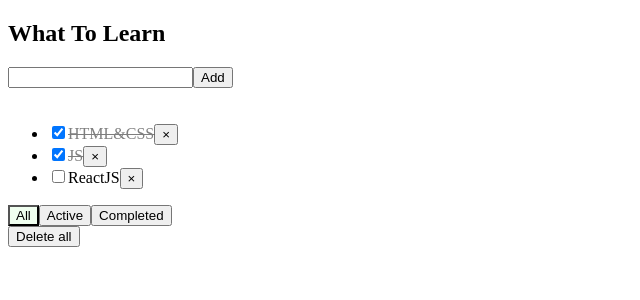
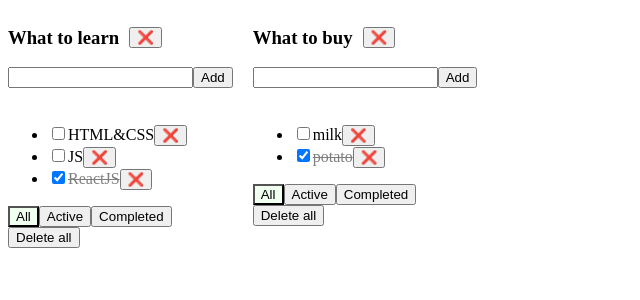
Before and after one commit to IgorVoronkov/trello-app, a React (Vite) app: page / in a window 1280 px wide. Shown: the top 300 px of the page, without its empty margins (0-640 px from the left). Built offline with nearby package versions, Linux system fonts and the light colour scheme.

Commit message:
refactor: rewrite state layer for multiple todo lists

```diff
--- /dev/null
+++ b/src/App.module.css
@@ -0,0 +1,5 @@
+.app {
+  display: flex;
+  flex-wrap: wrap;
+  gap: 20px;
+}
--- a/src/App.tsx
+++ b/src/App.tsx
@@ -1,20 +1,28 @@
+import styles from './App.module.css'
 import { TodoBoard } from './components/todo-board/TodoBoard'
-import { useTodos } from './useTodos'
+import { useTodoLists } from './useTodoLists'
 
 import './index.css'
 
 function App() {
-  const { todos, addTodo, toggleTodo, deleteTodo, deleteAllTodos } = useTodos()
+  const { todoLists, deleteList, setListFilter, addTodo, toggleTodo, deleteTodo, deleteAllTodos } =
+    useTodoLists()
 
   return (
-    <TodoBoard
-      title="What To Learn"
-      todos={todos}
-      onAdd={addTodo}
-      onToggle={toggleTodo}
-      onDelete={deleteTodo}
-      onDeleteAll={deleteAllTodos}
-    />
+    <div className={styles.app}>
+      {todoLists.map((list) => (
+        <TodoBoard
+          key={list.id}
+          list={list}
+          onDeleteList={() => deleteList(list.id)}
+          onSetFilter={(filter) => setListFilter(list.id, filter)}
+          onAddTodo={(title) => addTodo(list.id, title)}
+          onToggleTodo={(todoId, isDone) => toggleTodo(list.id, todoId, isDone)}
+          onDeleteTodo={(todoId) => deleteTodo(list.id, todoId)}
+          onDeleteAllTodos={() => deleteAllTodos(list.id)}
+        />
+      ))}
+    </div>
   )
 }
 
--- /dev/null
+++ b/src/components/todo-board/TodoBoard.module.css
@@ -0,0 +1,5 @@
+.header {
+  display: flex;
+  align-items: center;
+  gap: 10px;
+}
--- a/src/components/todo-board/TodoBoard.tsx
+++ b/src/components/todo-board/TodoBoard.tsx
@@ -1,40 +1,39 @@
-import { useState } from 'react'
-
-import type { Todo, TodoStatusFilter } from '@/types'
+import type { TodoListWithTodos, TodoStatusFilter } from '@/types'
 
 import { TodoFilter } from '../todo-filter/TodoFilter'
 import { TodoForm } from '../todo-form/TodoForm'
 import { TodoList } from '../todo-list/TodoList'
-import { filterTodos } from './filterTodos'
+import styles from './TodoBoard.module.css'
 
-interface TodoBoardProps {
-  title: string
-  todos: Todo[]
-  onAdd: (title: string) => void
-  onToggle: (id: string, isDone: boolean) => void
-  onDelete: (id: string) => void
-  onDeleteAll: () => void
+type TodoBoardProps = {
+  list: TodoListWithTodos
+  onDeleteList: () => void
+  onSetFilter: (filter: TodoStatusFilter) => void
+  onAddTodo: (title: string) => void
+  onToggleTodo: (todoId: string, isDone: boolean) => void
+  onDeleteTodo: (todoId: string) => void
+  onDeleteAllTodos: () => void
 }
 
 export function TodoBoard({
-  title,
-  todos,
-  onAdd,
-  onToggle,
-  onDelete,
-  onDeleteAll,
+  list,
+  onDeleteList,
+  onSetFilter,
+  onAddTodo,
+  onToggleTodo,
+  onDeleteTodo,
+  onDeleteAllTodos,
 }: TodoBoardProps) {
-  const [filter, setFilter] = useState<TodoStatusFilter>('all')
-
-  const filteredTodos = filterTodos(todos, filter)
-
   return (
     <div>
-      <h2>{title}</h2>
-      <TodoForm onAdd={onAdd} />
-      <TodoList todos={filteredTodos} onToggle={onToggle} onDelete={onDelete} />
-      <TodoFilter filter={filter} onFilterChange={setFilter} />
-      <button onClick={onDeleteAll}>Delete all</button>
+      <div className={styles.header}>
+        <h3>{list.title}</h3>
+        <button onClick={onDeleteList}>❌</button>
+      </div>
+      <TodoForm onAdd={onAddTodo} />
+      <TodoList todos={list.todos} onToggle={onToggleTodo} onDelete={onDeleteTodo} />
+      <TodoFilter filter={list.filter} onFilterChange={onSetFilter} />
+      <button onClick={onDeleteAllTodos}>Delete all</button>
     </div>
   )
 }
--- a/src/components/todo-list-item/TodoListItem.tsx
+++ b/src/components/todo-list-item/TodoListItem.tsx
@@ -19,7 +19,7 @@
         onChange={(e) => onToggle(todo.id, e.target.checked)}
       />
       <span className={clsx(todo.isDone && styles.done)}>{todo.title}</span>
-      <button onClick={() => onDelete(todo.id)}>×</button>
+      <button onClick={() => onDelete(todo.id)}>❌</button>
     </>
   )
 }
--- /dev/null
+++ b/src/mock-data.ts
@@ -0,0 +1,29 @@
+import type { Todo, TodoList } from './types'
+
+const mockListId1 = crypto.randomUUID()
+const mockListId2 = crypto.randomUUID()
+
+export const initialTodoLists: TodoList[] = [
+  {
+    id: mockListId1,
+    title: 'What to learn',
+    filter: 'all',
+  },
+  {
+    id: mockListId2,
+    title: 'What to buy',
+    filter: 'all',
+  },
+]
+
+export const initialTodos: Record<TodoList['id'], Todo[]> = {
+  [mockListId1]: [
+    { id: crypto.randomUUID(), title: 'HTML&CSS', isDone: false },
+    { id: crypto.randomUUID(), title: 'JS', isDone: false },
+    { id: crypto.randomUUID(), title: 'ReactJS', isDone: true },
+  ],
+  [mockListId2]: [
+    { id: crypto.randomUUID(), title: 'milk', isDone: false },
+    { id: crypto.randomUUID(), title: 'potato', isDone: true },
+  ],
+}
--- /dev/null
+++ b/src/useTodoLists.ts
@@ -0,0 +1,75 @@
+import { useState } from 'react'
+
+import { filterTodos } from './filterTodos'
+import { initialTodos, initialTodoLists } from './mock-data'
+import type { Todo, TodoList, TodoListWithTodos, TodoStatusFilter } from './types'
+
+type TodosByListId = Record<TodoList['id'], Todo[]>
+
+export function useTodoLists() {
+  const [todoLists, setTodoLists] = useState<TodoList[]>(initialTodoLists)
+  const [todos, setTodos] = useState<TodosByListId>(initialTodos)
+
+  const todoListsView: TodoListWithTodos[] = todoLists.map((list) => ({
+    ...list,
+    todos: filterTodos(todos[list.id]!, list.filter),
+  }))
+
+  function addList(title: string) {
+    const newList: TodoList = {
+      id: crypto.randomUUID(),
+      title,
+      filter: 'all',
+    }
+    setTodoLists([newList, ...todoLists])
+    setTodos({ ...todos, [newList.id]: [] })
+  }
+
+  function deleteList(listId: string) {
+    setTodoLists(todoLists.filter((list) => list.id !== listId))
+    const { [listId]: _, ...restTodos } = todos
+    setTodos(restTodos)
+  }
+
+  function setListFilter(listId: string, filter: TodoStatusFilter) {
+    setTodoLists(todoLists.map((list) => (list.id === listId ? { ...list, filter } : list)))
+  }
+
+  function addTodo(listId: string, title: string) {
+    const newTodo: Todo = {
+      id: crypto.randomUUID(),
+      title,
+      isDone: false,
+    }
+    setTodos({ ...todos, [listId]: [newTodo, ...todos[listId]!] })
+  }
+
+  function toggleTodo(listId: string, todoId: string, isDone: boolean) {
+    setTodos({
+      ...todos,
+      [listId]: todos[listId]!.map((todo) => (todo.id === todoId ? { ...todo, isDone } : todo)),
+    })
+  }
+
+  function deleteTodo(listId: string, todoId: string) {
+    setTodos({
+      ...todos,
+      [listId]: todos[listId]!.filter((todo) => todo.id !== todoId),
+    })
+  }
+
+  function deleteAllTodos(listId: string) {
+    setTodos({ ...todos, [listId]: [] })
+  }
+
+  return {
+    todoLists: todoListsView,
+    addList,
+    deleteList,
+    setListFilter,
+    addTodo,
+    toggleTodo,
+    deleteTodo,
+    deleteAllTodos,
+  }
+}
--- a/src/useTodos.ts
+++ /dev/null
@@ -1,34 +0,0 @@
-import { useState } from 'react'
-
-import type { Todo } from './types'
-
-export function useTodos() {
-  const [todos, setTodos] = useState<Todo[]>([
-    { id: crypto.randomUUID(), title: 'HTML&CSS', isDone: true },
-    { id: crypto.randomUUID(), title: 'JS', isDone: true },
-    { id: crypto.randomUUID(), title: 'ReactJS', isDone: false },
-  ])
-
-  const addTodo = (title: string) => {
-    const newTodo: Todo = {
-      id: crypto.randomUUID(),
-      title,
-      isDone: false,
-    }
-    setTodos((prev) => [newTodo, ...prev])
-  }
-
-  const toggleTodo = (id: string, isDone: boolean) => {
-    setTodos((prev) => prev.map((todo) => (todo.id === id ? { ...todo, isDone } : todo)))
-  }
-
-  const deleteTodo = (id: string) => {
-    setTodos((prev) => prev.filter((todo) => todo.id !== id))
-  }
-
-  const deleteAllTodos = () => {
-    setTodos([])
-  }
-
-  return { todos, addTodo, toggleTodo, deleteTodo, deleteAllTodos }
-}
```
Also changed, not shown: src/types.ts (+9 -1 lines), src/filterTodos.ts (renamed from src/components/todo-board/filterTodos.ts).
